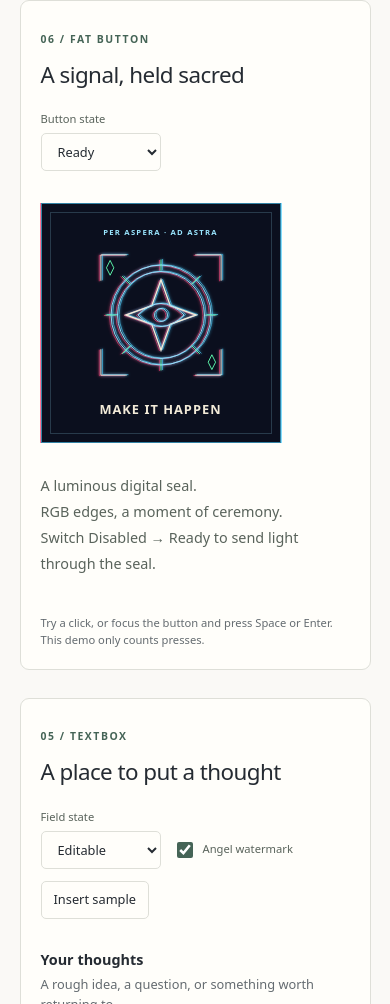
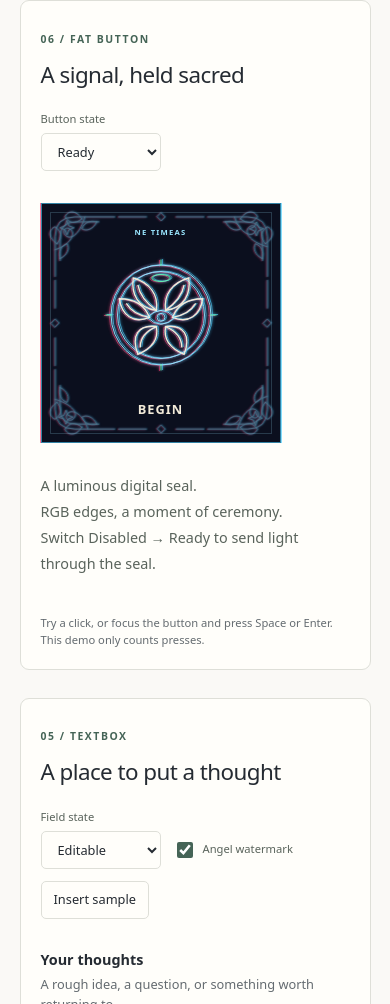
Before and after one commit to seraphic-systems/seraph-zero, a website built with Vite: page workshop/index.html in a window 390 px wide. Shown: the part 929-1933 px from the top of the page. Built offline with nearby package versions, Linux system fonts and the light colour scheme.

Commit message:
Illuminate the workshop button with a responsive seraph seal

```diff
--- a/workshop/components/fat-button.css
+++ b/workshop/components/fat-button.css
@@ -50,12 +50,38 @@ button.fat-button {
   transition: opacity var(--motion-hover) ease;
 }
 .fat-button__label { position: relative; max-width: 100%; overflow-wrap: anywhere; }
+.fat-button__border {
+  position: absolute;
+  inset: 0;
+  width: 100%;
+  height: 100%;
+  pointer-events: none;
+  color: var(--fat-button-gold);
+  stroke: currentColor;
+  stroke-width: .7;
+  stroke-linecap: round;
+  stroke-linejoin: round;
+  opacity: var(--fat-button-border-opacity, .5);
+  transition: opacity var(--motion-hover) ease;
+}
+.fat-button__border .fat-button__engraving {
+  opacity: .85;
+  filter: drop-shadow(0 0 calc(var(--effect-glow-radius-rest) * .5) color-mix(in srgb, var(--fat-button-blue) 35%, transparent));
+}
+/* Keep the fine border ornament sharper than the central seal. */
+.fat-button__border .fat-button__channel {
+  stroke-width: .8;
+  filter: drop-shadow(0 0 calc(var(--effect-glow-radius-rest) * .5) currentColor);
+}
+.fat-button__border .fat-button__channel--red { transform: translate(calc(var(--fat-button-split) * -.5), .25px); }
+.fat-button__border .fat-button__channel--blue { transform: translate(calc(var(--fat-button-split) * .5), -.25px); }
+.fat-button[data-awakening] .fat-button__border { opacity: 1; }
 .fat-button__mark { display: block; width: 148px; max-width: 100%; color: var(--fat-button-gold); position: relative; }
 .fat-button__mark svg { display: block; width: 100%; stroke: currentColor; stroke-width: 1; }
 .fat-button__inscription { display: block; margin-bottom: 4px; font-size: .48rem; font-weight: 650; letter-spacing: .16em; text-transform: uppercase; }
 .fat-button__engraving { filter: drop-shadow(0 0 var(--effect-glow-radius-rest) color-mix(in srgb, var(--color-light-blue) 45%, transparent)); }
-.fat-button__engraving--0, .fat-button__engraving--3 { color: var(--fat-button-ink); }
-.fat-button__engraving--2, .fat-button__satellites { color: var(--fat-button-green); }
+.fat-button__engraving--2 { color: var(--fat-button-ink); }
+.fat-button__engraving--1 { color: var(--fat-button-green); }
 .fat-button__channel { stroke-width: 1; opacity: var(--fat-button-fringe-opacity); filter: drop-shadow(0 0 var(--effect-glow-radius-rest) currentColor); transition: transform var(--motion-hover) ease, opacity var(--motion-hover) ease, filter var(--motion-hover) ease; }
 .fat-button__channel--red { color: var(--fat-button-red); transform: translate(calc(-1 * var(--fat-button-split)), .5px); }
 .fat-button__channel--blue { color: var(--fat-button-blue); transform: translate(var(--fat-button-split), -.5px); }
@@ -83,7 +109,14 @@ button.fat-button {
   20%, 75% { opacity: .65; }
   100% { transform: translateY(180px) rotate(-24deg); opacity: 0; }
 }
-.fat-button__engraving--3 { stroke-width: 1.5; }
+.fat-button__engraving--2 { stroke-width: 1.5; }
+/* Open each wing around the eye, including its RGB and tracing copies. */
+.fat-button__wing {
+  transform-origin: 80px 82.5px;
+  transform: translateX(calc(var(--wing-shift) * var(--fat-button-open, 0))) rotate(calc(var(--wing-turn) * var(--fat-button-open, 0)));
+  transition: transform var(--motion-hover) ease;
+}
+
 .fat-button__energy { color: var(--fat-button-energy); stroke-width: 1.7; stroke-linecap: round; filter: drop-shadow(0 0 var(--effect-glow-radius-rest) var(--fat-button-glow)) drop-shadow(0 0 7px var(--fat-button-glow)); }
 .fat-button__energy > g { opacity: 0; }
 .fat-button__energy > g:nth-child(3n + 1) { color: var(--fat-button-red); }
@@ -111,11 +144,14 @@ body[data-surface="dark"] .fat-button {
   100% { opacity: 0; }
 }
 @media (hover: hover) {
-  .fat-button[data-state="ready"]:hover { --fat-button-split: var(--effect-rgb-split-interactive); --fat-button-fringe-opacity: var(--effect-rgb-opacity-interactive); background: color-mix(in srgb, var(--fat-button-face) 94%, var(--fat-button-ink)); border-color: var(--fat-button-ink); }
+  .fat-button[data-state="ready"]:hover { --fat-button-border-opacity: 1; }
+  .fat-button[data-state="ready"]:hover { --fat-button-open: 1; --fat-button-split: var(--effect-rgb-split-interactive); --fat-button-fringe-opacity: var(--effect-rgb-opacity-interactive); background: color-mix(in srgb, var(--fat-button-face) 94%, var(--fat-button-ink)); border-color: var(--fat-button-ink); }
   .fat-button[data-state="ready"]:hover::after { opacity: var(--effect-glow-opacity-interactive); }
   .fat-button[data-state="ready"]:hover .fat-button__channel { filter: drop-shadow(0 0 var(--effect-glow-radius-interactive) currentColor); }
+  .fat-button[data-state="ready"]:hover .fat-button__border .fat-button__channel { filter: drop-shadow(0 0 calc(var(--effect-glow-radius-interactive) * .5) currentColor); }
 }
-.fat-button[data-state="ready"]:focus-visible { --fat-button-split: var(--effect-rgb-split-interactive); --fat-button-fringe-opacity: var(--effect-rgb-opacity-interactive); }
+.fat-button[data-state="ready"]:focus-visible { --fat-button-border-opacity: 1; }
+.fat-button[data-state="ready"]:focus-visible { --fat-button-open: 1; --fat-button-split: var(--effect-rgb-split-interactive); --fat-button-fringe-opacity: var(--effect-rgb-opacity-interactive); }
 .fat-button[data-state="ready"]:focus-visible::after { opacity: var(--effect-glow-opacity-interactive); }
 .fat-button[data-state="ready"]:active { background: color-mix(in srgb, var(--fat-button-face) 84%, var(--fat-button-glow)); border-color: var(--fat-button-glow); }
 .fat-button:focus-visible { outline: 3px solid var(--color-accent); outline-offset: 6px; }
@@ -144,21 +180,26 @@ body[data-surface="dark"] .fat-button {
 .fat-button:disabled .fat-button__mark { color: var(--color-text-muted); opacity: .5; }
 .fat-button:disabled .fat-button__engraving { color: var(--color-text-muted); }
 .fat-button:disabled .fat-button__engraving > g { color: inherit; }
+.fat-button:disabled .fat-button__border { color: var(--color-text-muted); opacity: .5; }
 .fat-button:disabled::before { border-color: var(--color-border); }
 [data-reduced-motion] .fat-button { transition: none; }
+[data-reduced-motion] .fat-button .fat-button__border { transition: none; }
+[data-reduced-motion] .fat-button .fat-button__wing { transform: none; transition: none; }
 [data-reduced-motion] .fat-button .fat-button__loading-orbit { animation: none; transform: rotate(-90deg); }
 [data-reduced-motion] .fat-button .fat-button__channel { animation: none; transition: none; }
 [data-reduced-motion] .fat-button .fat-button__streak::before { animation: none; opacity: 0; }
 [data-reduced-motion] .fat-button::after, [data-reduced-motion] .fat-button .fat-button__energy > g { animation: none; transition: none; opacity: 0; }
 @media (prefers-reduced-motion: reduce) {
   button.fat-button { transition: none; }
+  .fat-button .fat-button__border { transition: none; }
+  .fat-button .fat-button__wing { transform: none; transition: none; }
   .fat-button .fat-button__loading-orbit { animation: none; transform: rotate(-90deg); }
   .fat-button .fat-button__channel { animation: none; transition: none; }
   .fat-button::after, .fat-button .fat-button__energy > g, .fat-button .fat-button__streak::before { animation: none; transition: none; opacity: 0; }
 }
 @media (forced-colors: active) {
   button.fat-button { border: 2px solid ButtonText; box-shadow: none; }
-  .fat-button::before, .fat-button::after, .fat-button__mark, .fat-button__streak { display: none; }
+  .fat-button::before, .fat-button::after, .fat-button__mark, .fat-button__streak, .fat-button__border { display: none; }
   .fat-button:focus-visible { outline-color: Highlight; }
   .fat-button:disabled { color: GrayText; border-color: GrayText; }
 }
--- a/workshop/components/fat-button.ts
+++ b/workshop/components/fat-button.ts
@@ -1,6 +1,6 @@
 export type FatButtonState = 'ready' | 'loading' | 'disabled';
 
-export function createFatButton({ label = 'Make it happen', loadingLabel = 'Making it happen…' } = {}) {
+export function createFatButton({ label = 'Begin', loadingLabel = 'Beginning…' } = {}) {
   const element = document.createElement('button');
   element.type = 'button';
   element.className = 'fat-button';
@@ -9,28 +9,59 @@ export function createFatButton({ label = 'Make it happen', loadingLabel = 'Maki
   const mark = document.createElement('span');
   mark.className = 'fat-button__mark';
   mark.setAttribute('aria-hidden', 'true');
-  // The engraving is decorative; the visible label supplies the accessible name.
+  // Adapt shared/assets/angels/seraph.svg to the seal's coordinate system.
+  // Keep every contour in the same layers so RGB separation and tracing follow
+  // the wings and halo as well as the frame. The visible label names the button.
   const engravings = [
-    '<path d="M15 43V15h28m74 0h28v28m0 74v28h-28m-74 0H15v-28"/>',
     '<circle cx="80" cy="80" r="54"/><circle cx="80" cy="80" r="47"/>',
-    '<path d="M80 20v12m0 96v12M20 80h12m96 0h12M38 38l9 9m66 66 9 9m0-84-9 9m-66 66-9 9"/>',
-    '<path d="m80 42 10 28 28 10-28 10-10 28-10-28-28-10 28-10Z"/>',
-    '<path d="M55 80q25-25 50 0-25 25-50 0Z"/><circle cx="80" cy="80" r="7"/>',
+    '<ellipse cx="80" cy="40" rx="10" ry="3.75"/><path d="M80 20v7m0 106v7M20 80h7m106 0h7"/>',
+    [
+      ['-5deg', '-2px', 'M75 75C55 72.5 47.5 57.5 50 40C67.5 45 77.5 57.5 75 75Z', 'M55 47.5Q57.5 62.5 75 75'],
+      ['5deg', '2px', 'M85 75C105 72.5 112.5 57.5 110 40C92.5 45 82.5 57.5 85 75Z', 'M105 47.5Q102.5 62.5 85 75'],
+      ['-2deg', '-4px', 'M67.5 82.5C50 90 37.5 80 35 62.5C52.5 62.5 62.5 70 67.5 82.5Z', 'M42.5 67.5Q50 80 67.5 82.5'],
+      ['2deg', '4px', 'M92.5 82.5C110 90 122.5 80 125 62.5C107.5 62.5 97.5 70 92.5 82.5Z', 'M117.5 67.5Q110 80 92.5 82.5'],
+      ['5deg', '-2px', 'M75 92.5C55 90 47.5 102.5 55 122.5C72.5 115 77.5 105 75 92.5Z', 'M57.5 115Q57.5 100 75 92.5'],
+      ['-5deg', '2px', 'M85 92.5C105 90 112.5 102.5 105 122.5C87.5 115 82.5 105 85 92.5Z', 'M102.5 115Q102.5 100 85 92.5'],
+    ].map(([turn, shift, outline, feather]) => `<g class="fat-button__wing" style="--wing-turn: ${turn}; --wing-shift: ${shift}"><path d="${outline}"/><path d="${feather}"/></g>`).join(''),
+    '<path d="M65 82.5Q80 67.5 95 82.5Q80 97.5 65 82.5Z"/><circle cx="80" cy="82.5" r="4.25"/>',
   ];
-  const delays = [0, 180, 420, 760, 1100];
-  mark.innerHTML = `<span class="fat-button__inscription">Per aspera · ad astra</span>
+  const delays = [180, 420, 760, 1100];
+  mark.innerHTML = `<span class="fat-button__inscription" lang="la">Ne timeas</span>
     <svg viewBox="0 0 160 160" fill="none" focusable="false">
       <g class="fat-button__channel fat-button__channel--red">${engravings.join('')}</g>
       <g class="fat-button__channel fat-button__channel--blue">${engravings.join('')}</g>
       <g class="fat-button__engraving">${engravings.map((lines, index) => `<g class="fat-button__engraving--${index}">${lines}</g>`).join('')}</g>
       <g class="fat-button__energy">${engravings.map((lines, index) => `<g style="--trace-delay: ${delays[index]}ms">${lines.replaceAll('/>', ' pathLength="1"/>')}</g>`).join('')}</g>
       <circle class="fat-button__loading-orbit" cx="80" cy="80" r="54" pathLength="100"/>
-      <path class="fat-button__satellites" d="m25 21 4 8-4 8-4-8Zm110 102 4 8-4 8-4-8Z"/>
     </svg>`;
   const streak = document.createElement('span');
   streak.className = 'fat-button__streak';
   streak.setAttribute('aria-hidden', 'true');
-  element.append(streak, mark, text);
+  // A manuscript-inspired vine turns each corner of the illuminated frame.
+  // Inline copies share the seal's color channels without SVG IDs.
+  const corner = `<path d="M13 73V33Q13 13 33 13H73
+    M18 57V34Q18 18 34 18H57
+    M13 46C27 42 34 31 29 26C24 21 19 28 24 32C30 37 39 28 43 13"/>
+    <path d="M15 40C5 34 7 25 13 23C19 27 21 33 15 40Z
+    M40 15C34 5 25 7 23 13C27 19 33 21 40 15Z
+    M18 55C25 52 28 45 25 40C19 42 16 48 18 55Z
+    M55 18C52 25 45 28 40 25C42 19 48 16 55 18Z"/>
+    <path d="m25 17 2 5 5 2-5 2-2 5-2-5-5-2 5-2Z"/>`;
+  const borderLines = [0, 90, 180, 270].map(angle => `<g transform="rotate(${angle} 120 120)">${corner}</g>`).join('')
+    + '<path d="M77 13h28m30 0h28M77 227h28m30 0h28M13 77v28m0 30v28m214-86v28m0 30v28"/>'
+    + '<path d="m120 9 4 4-4 4-4-4Zm0 214 4 4-4 4-4-4ZM9 120l4-4 4 4-4 4Zm214 0 4-4 4 4-4 4Z"/>';
+  const border = document.createElementNS('http://www.w3.org/2000/svg', 'svg');
+  border.setAttribute('class', 'fat-button__border');
+  border.setAttribute('viewBox', '0 0 240 240');
+  border.setAttribute('preserveAspectRatio', 'none');
+  border.setAttribute('fill', 'none');
+  border.setAttribute('aria-hidden', 'true');
+  border.setAttribute('focusable', 'false');
+  border.innerHTML = `<g class="fat-button__channel fat-button__channel--red">${borderLines}</g>
+    <g class="fat-button__channel fat-button__channel--blue">${borderLines}</g>
+    <g class="fat-button__engraving">${borderLines}</g>
+    <g class="fat-button__energy"><g style="--trace-delay: 0ms">${borderLines.replaceAll('/>', ' pathLength="1"/>')}</g></g>`;
+  element.append(border, streak, mark, text);
   const seal = mark.querySelector('svg')!;
   const reducedMotion = matchMedia('(prefers-reduced-motion: reduce)');
   let pulse: Animation | undefined;
```
Also changed, not shown: README.md.
